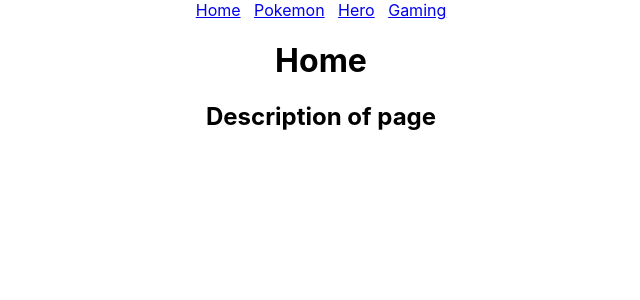
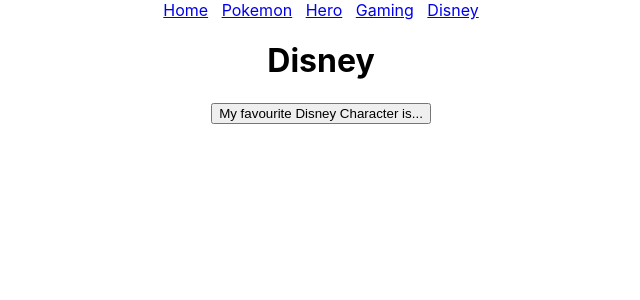
Before and after one commit to Beckster6211/my-favourites, a React (Create React App) app: page /disney in a window 1280 px wide. Shown: the top 300 px of the page, without its empty margins (319-959 px from the left). Built offline with nearby package versions, Linux system fonts and the light colour scheme; no server answers.

Commit message:
disney on another page

```diff
--- a/src/App.js
+++ b/src/App.js
@@ -44,6 +44,8 @@
           <Link to="/hero">Hero</Link>
           &nbsp; &nbsp;
           <Link to="/gaming">Gaming</Link>
+          &nbsp; &nbsp;
+          <Link to="/disney">Disney</Link>
         </nav>
         <Switch>
           <Route path="/pokemon">
@@ -55,6 +57,9 @@
           <Route path="/gaming">
             <GamingViewer />
           </Route>
+          <Route path="/disney">
+            <DisneyViewer />
+          </Route>
           <Route path="/">
             <Home />
           </Route>
--- a/src/components/disney/disney.js
+++ b/src/components/disney/disney.js
@@ -1,17 +1,19 @@
 import React, { useState, useEffect } from "react";
 
-function DisneyViewer({ disneyId }) {
+function DisneyViewer() {
   const [disney, setDisney] = useState({});
+  const [mickeyId, setMickeyId] = useState();
 
-  //   useEffect(() => {
-  //     if (disney) {
+  function handleClickDisney() {
+    setMickeyId("mickeymouse");
+  }
+
+  useEffect(() => {
+    if (disney) {
       async function getDisney() {
-    const res = await fetch(
-      `https://api.disneyapi.dev/characters/mickey mouse`,
-      {
+        const res = await fetch(`https://api.disneyapi.dev/characters.json`, {
           headers: { accept: "application/json" },
-      }
-    );
+        });
         const data = await res.json();
         console.log(data);
         setDisney(data);
@@ -19,11 +21,15 @@
         // console.log(disney);
       }
       getDisney();
-  //     }
-  //   }, [disneyId]);
+    }
+  }, [mickeyId]);
 
   return (
     <div className="disney-viewer">
+      <h1>Disney</h1>
+      <button onClick={handleClickDisney}>
+        My favourite Disney Character is...
+      </button>
       {/* <p>{pokemon?.species?.name}</p>
       <img
         //alt="pokemon"
```
Lines whose indentation alone changed are shown as unchanged.
